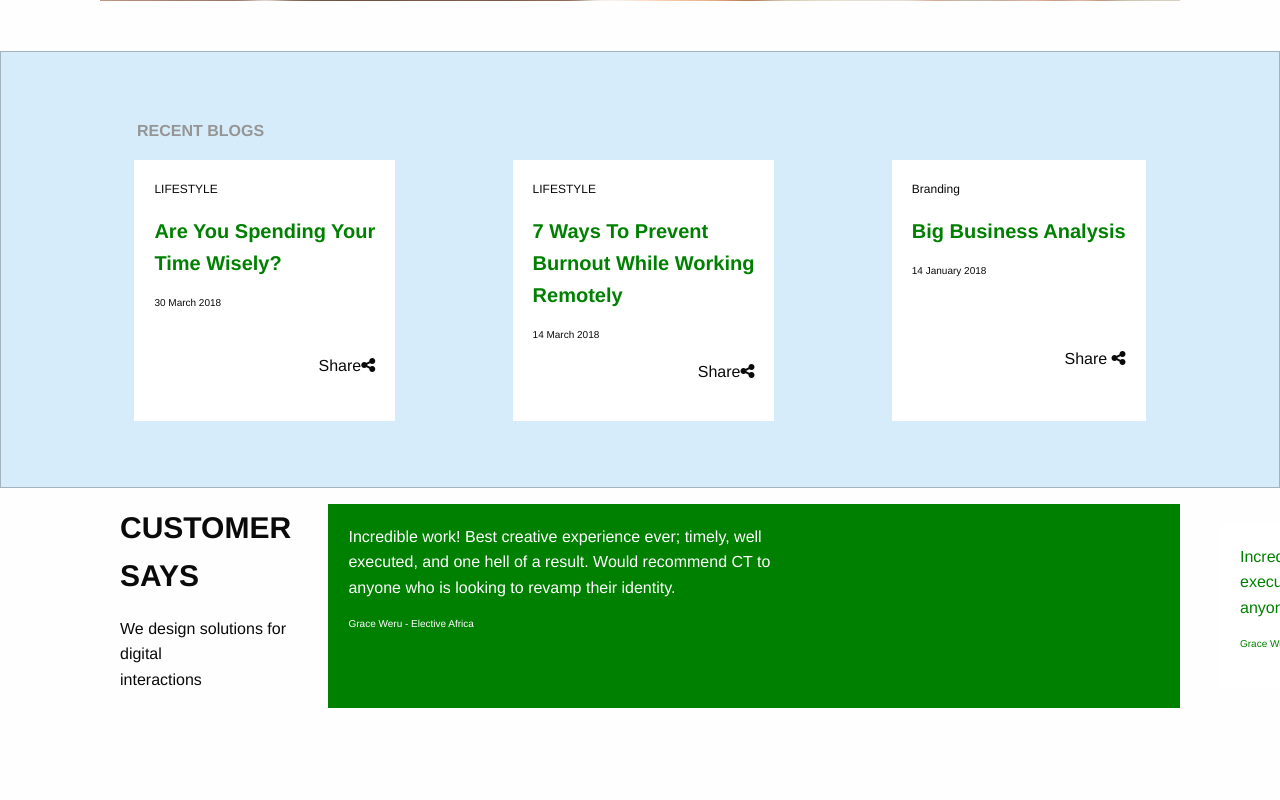
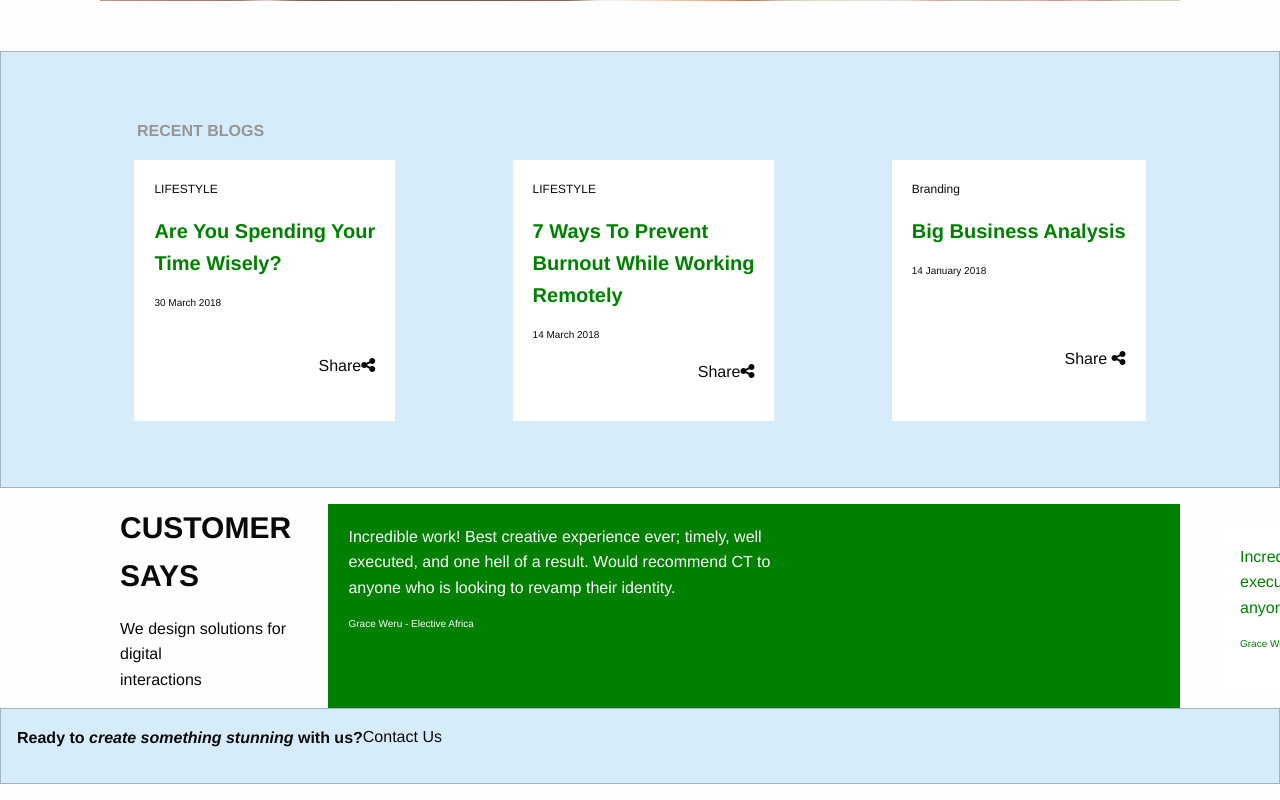
Before and after one commit to fredrickkimathi/styling-challenge, a plain HTML site: page index.html in a window 1280 px wide. Shown: the part 2561-3361 px from the top of the page. Before the commit the page ends 3269 px from the top, so only its background shows below. Drawn offline with Linux system fonts and the light colour scheme; a web font is replaced by a local one.

Commit message:
"changes"

```diff
--- a/index.html
+++ b/index.html
@@ -237,6 +237,17 @@
   </div>
 </section>
 
+<section class="callout primary">
+
+  <div class="flex-container">
+    <div>
+      <p><strong>Ready to <span><i>create something stunning</i></span> with us?</strong></p>
+    </div>
+    <div class="button-primary">Contact Us</div>
+  </div>
+
+</section>
+
 
     <script src="js/vendor/jquery.js"></script>
     <script src="js/vendor/what-input.js"></script>
```
